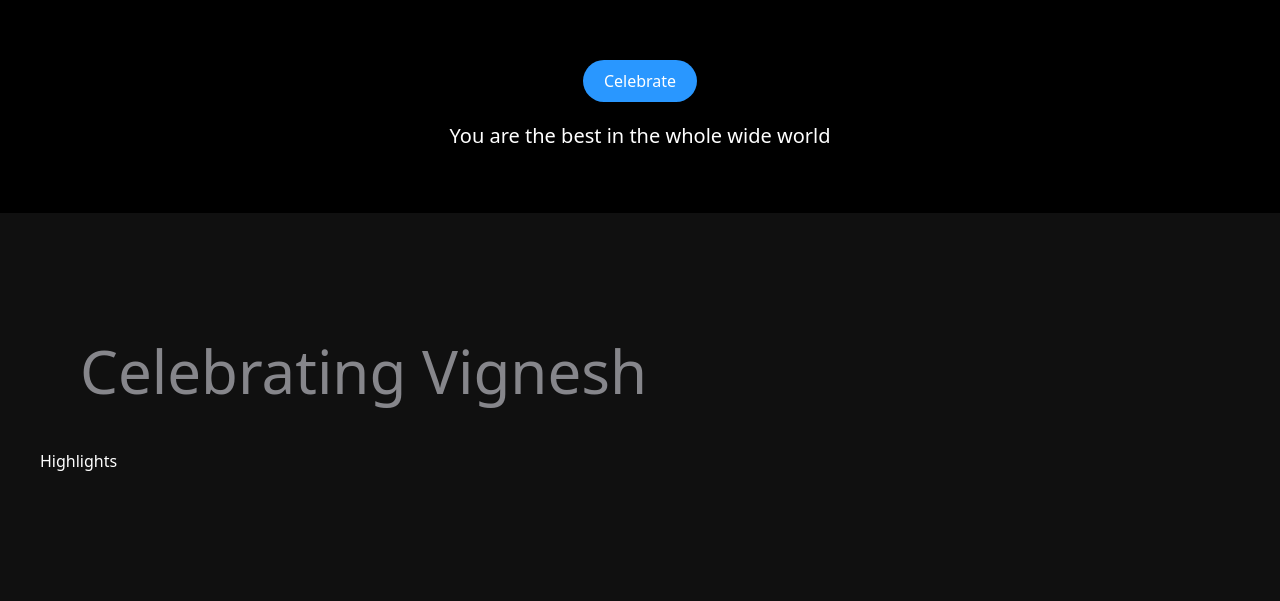
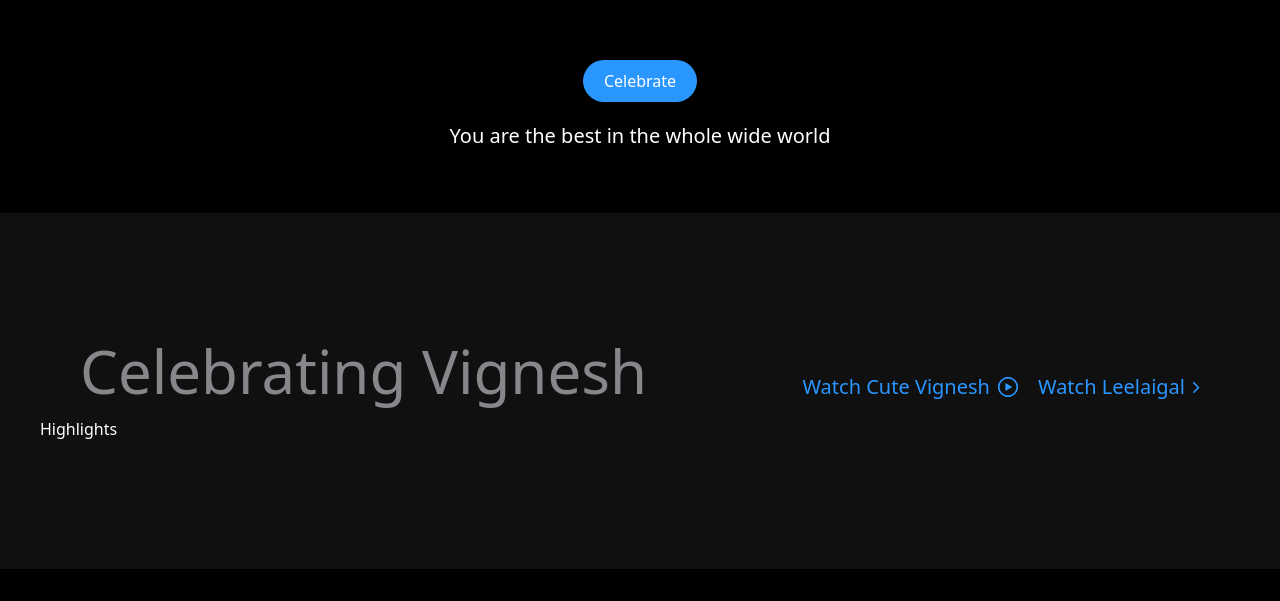
Before and after one commit to padmalathak/vigbirthday, a React (Vite) app: page / in a window 1280 px wide. Shown: the part 607-1208 px from the top of the page. After the commit the page ends 1176 px from the top, so only its background shows below. Built offline with nearby package versions, Linux system fonts and the light colour scheme.

Commit message:
Highlights

```diff
--- a/src/components/Highlights.jsx
+++ b/src/components/Highlights.jsx
@@ -1,22 +1,39 @@
 import { useGSAP } from "@gsap/react";
 import React from "react";
 import gsap from "gsap";
+import { rightImg, watchImg } from "../utils";
 
 function Highlights() {
   useGSAP(() => {
     gsap.to("#title", {
       opacity: 1,
       y: 0,
-      delay: 2,
+    });
+
+    gsap.to(".link", {
+      opacity: 1,
+      y: 0,
+      duration: 1,
+      stagger: 0.25,
     });
   });
   return (
     <section id="highlights" className="bg-zinc h-full w-screen common-padding">
       <div className="screen-max-width">
-        <div className="mb-12 w-full item-end justfiy-between">
+        <div className="mb-4 w-full md:flex flex-end justify-between">
           <h1 id="title" className="section-heading">
             Celebrating Vignesh
           </h1>
+          <div className="flex flex-wrap items-end gap-5">
+            <p className="link">
+              Watch Cute Vignesh
+              <img src={watchImg} alt="watch" className="ml-2"></img>
+            </p>
+            <p className="link">
+              Watch Leelaigal
+              <img src={rightImg} alt="right" className="ml-2"></img>
+            </p>
+          </div>
         </div>
       </div>
       Highlights
```
